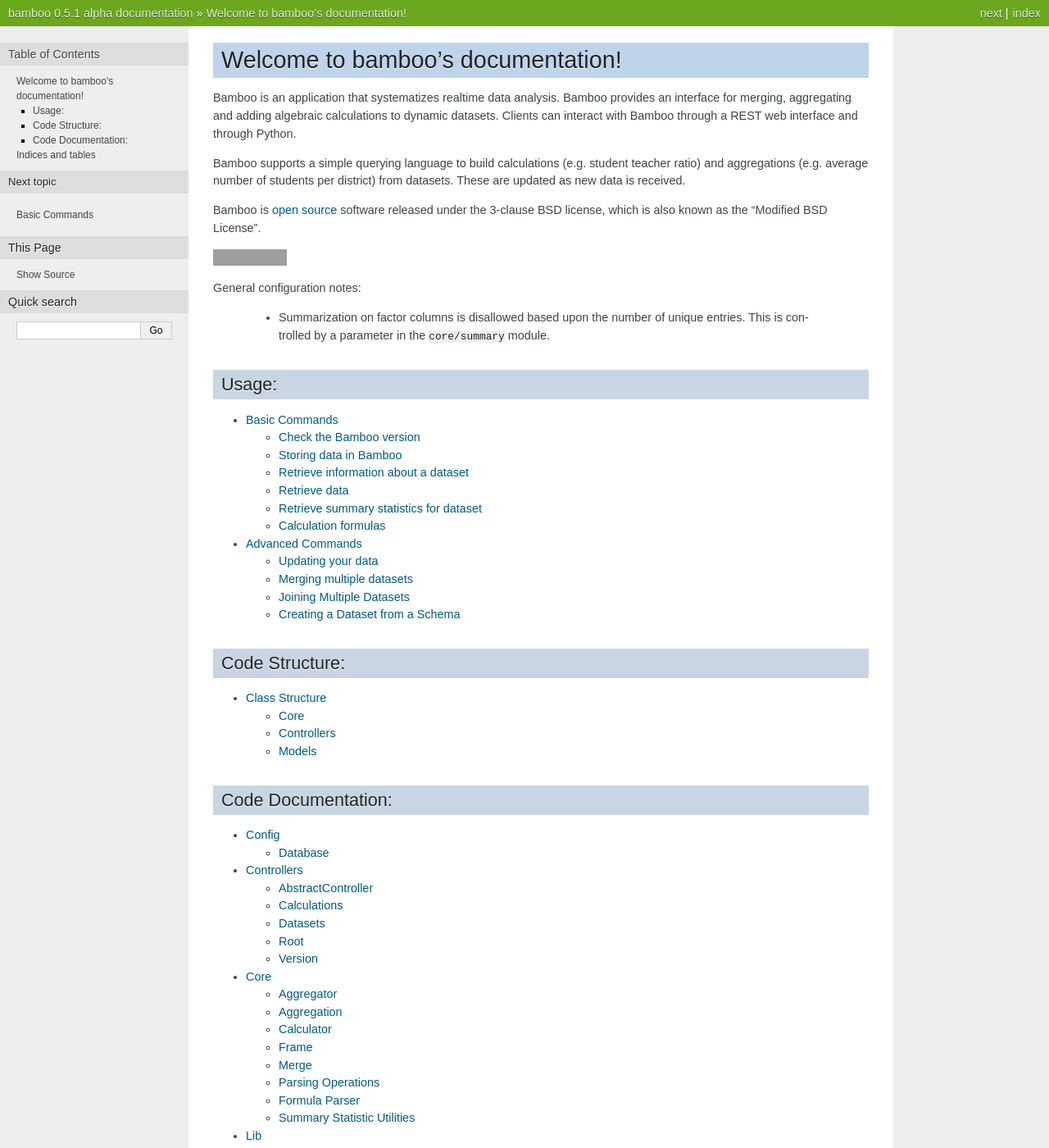
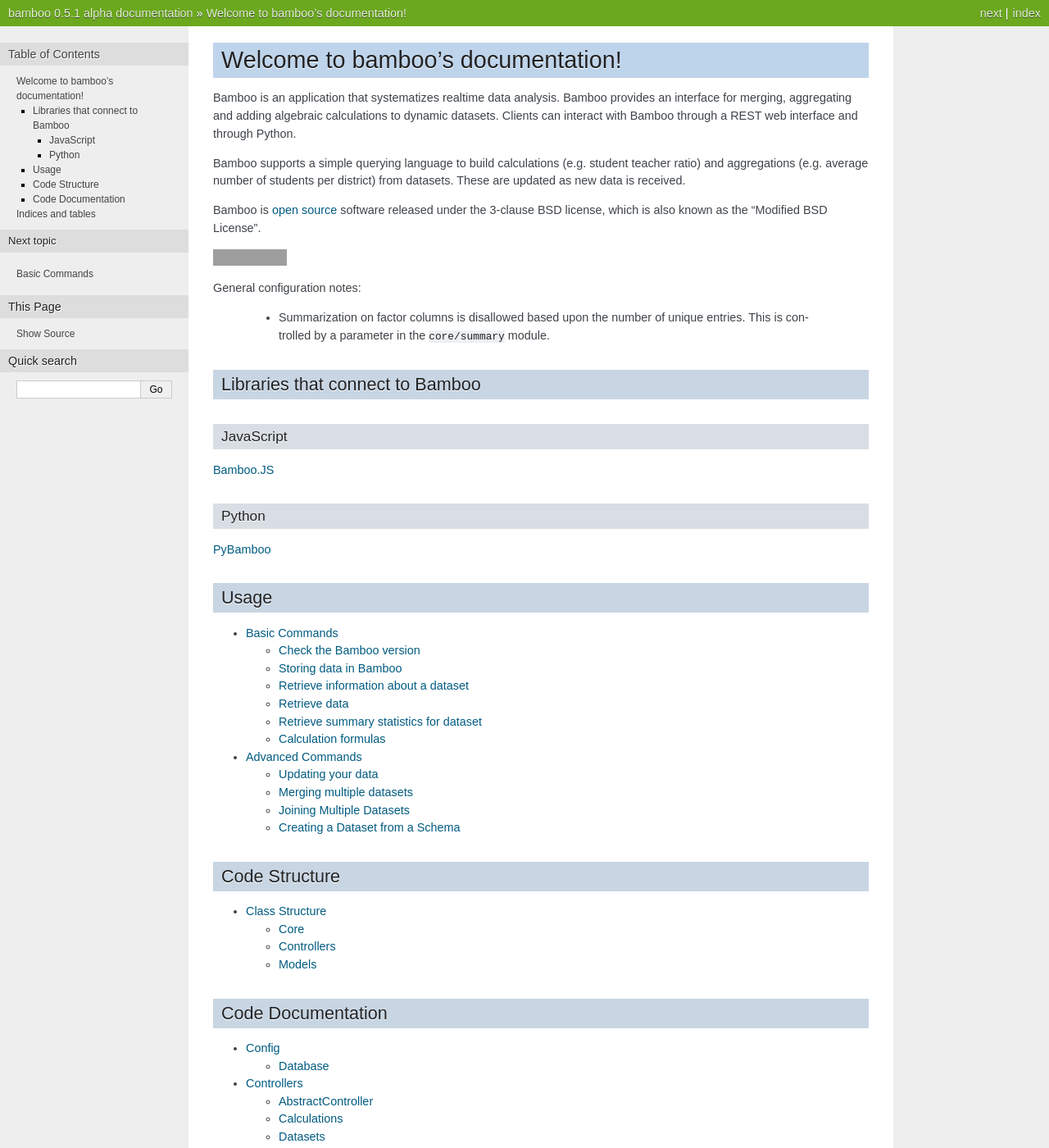
Before and after one commit to pld/bamboo, a Sphinx documentation site: the page built from docs/index.rst, in a window 1280 px wide and 1400 px high. Shown: the whole window at 82% size. Built offline with Sphinx 7.4.7, drawn with Linux system fonts in a browser that asks for light colours; formulas are drawn with MathJax 3; grey boxes are pictures that could not be loaded.

Commit message:
add links to bamboo libs

```diff
--- a/docs/index.rst
+++ b/docs/index.rst
@@ -28,8 +28,21 @@
       unique entries.  This is controlled by a parameter in the
       ``core/summary`` module.
 
-Usage:
-------
+Libraries that connect to Bamboo
+--------------------------------
+
+JavaScript
+^^^^^^^^^^
+
+`Bamboo.JS <http://modilabs.github.com/bamboo_js/>`_
+
+Python
+^^^^^^
+
+`PyBamboo <https://github.com/modilabs/pybamboo>`_
+
+Usage
+-----
 
 .. toctree::
    :maxdepth: 2
@@ -37,16 +50,16 @@
    basic_commands
    advanced_commands
 
-Code Structure:
----------------
+Code Structure
+--------------
 
 .. toctree::
    :maxdepth: 2
 
    class_structure
 
-Code Documentation:
--------------------
+Code Documentation
+------------------
 
 .. toctree::
    :maxdepth: 2
```
